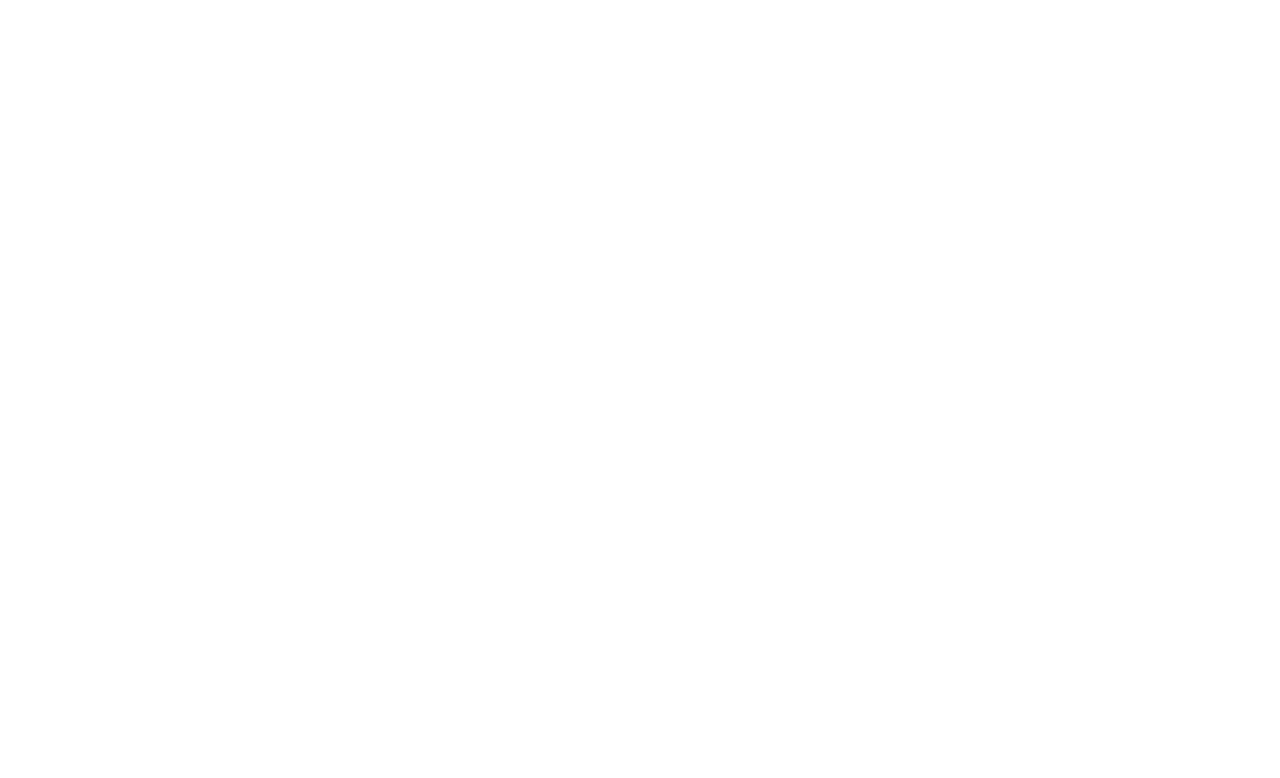
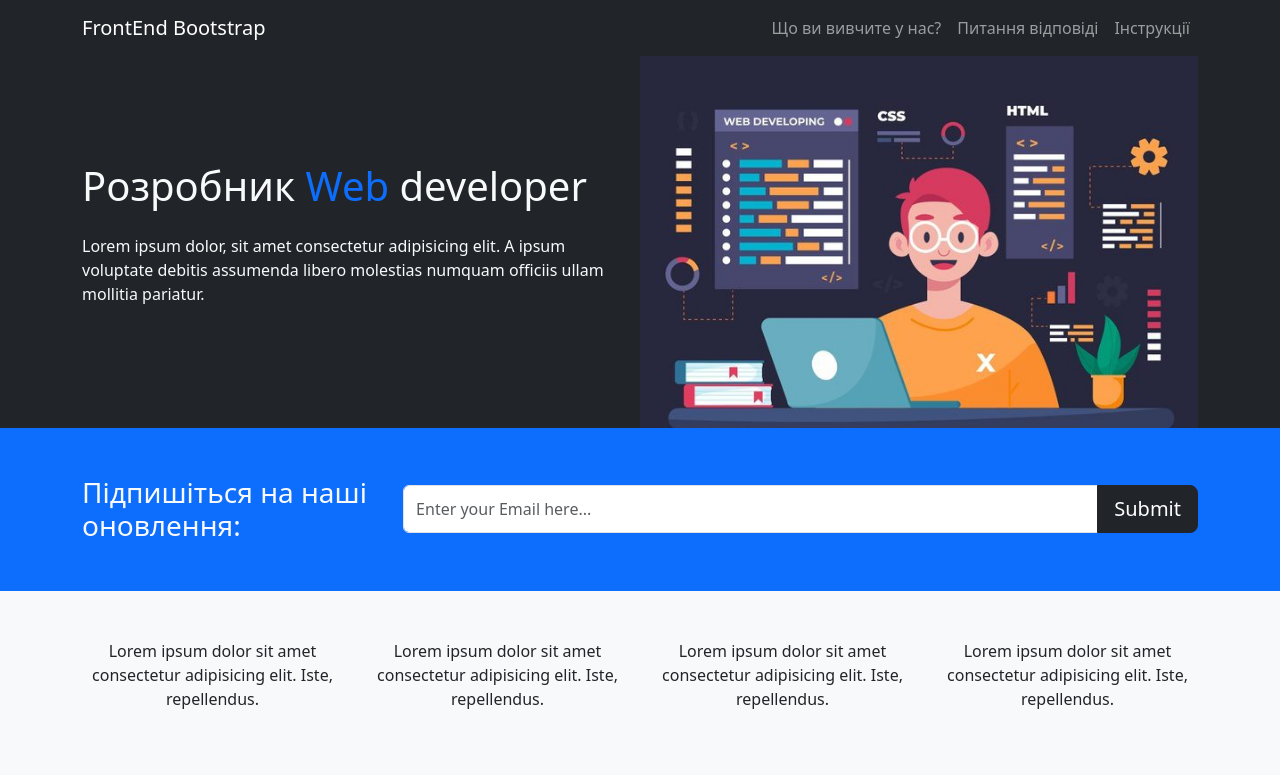
Before and after one commit to vadymolh/fe_lessons_18_09, a website: page index.html in a window 1280 px wide. Drawn offline with nearby package versions, Linux system fonts and the light colour scheme.

Commit message:
mainpage with bootstrap

```diff
--- a/index.html
+++ b/index.html
@@ -3,7 +3,118 @@
   <head>
     <meta charset="UTF-8" />
     <meta name="viewport" content="width=device-width, initial-scale=1.0" />
-    <title>Document</title>
+    <!-- <link
+      href="https://cdn.jsdelivr.net/npm/bootstrap@5.3.2/dist/css/bootstrap.min.css"
+      rel="stylesheet"
+      integrity="sha384-T3c6CoIi6uLrA9TneNEoa7RxnatzjcDSCmG1MXxSR1GAsXEV/Dwwykc2MPK8M2HN"
+      crossorigin="anonymous"
+    />-->
+    <link
+      rel="stylesheet"
+      href="./node_modules/bootstrap/dist/css/bootstrap.min.css"
+    />
+    <title>Bootstrap lesson</title>
   </head>
-  <body></body>
+  <body>
+    <nav class="navbar navbar-dark bg-dark navbar-expand-lg">
+      <div class="container">
+        <a href="#" class="navbar-brand">FrontEnd Bootstrap</a>
+        <button
+          class="navbar-toggler"
+          type="button"
+          data-bs-toggle="collapse"
+          data-bs-target="#main_menu"
+        >
+          <span class="navbar-toggler-icon"></span>
+        </button>
+        <div class="collapse navbar-collapse" id="main_menu">
+          <ul class="navbar-nav ms-auto">
+            <li class="nav-item">
+              <a href="#learn" class="nav-link">Що ви вивчите у нас?</a>
+            </li>
+            <li class="nav-item">
+              <a href="#question" class="nav-link">Питання відповіді</a>
+            </li>
+            <li class="nav-item">
+              <a href="#instr" class="nav-link">Інструкції</a>
+            </li>
+          </ul>
+        </div>
+      </div>
+    </nav>
+    <section class="bg-dark text-light">
+      <div class="container">
+        <div
+          class="d-flex flex-column flex-md-row align-items-center justify-content-between"
+        >
+          <div class="order-2 order-md-0">
+            <h1 class="my-2">
+              Розробник <span class="text-primary">Web</span> developer
+            </h1>
+            <p class="my-4">
+              Lorem ipsum dolor, sit amet consectetur adipisicing elit. A ipsum
+              voluptate debitis assumenda libero molestias numquam officiis
+              ullam mollitia pariatur.
+            </p>
+          </div>
+          <img
+            class="img-fluid w-50 ms-3 order-1 order-md-0"
+            src="./img/showcase.jpg"
+            alt="Nerd with notebook"
+          />
+        </div>
+      </div>
+    </section>
+
+    <section class="bg-primary text-light p-5">
+      <div class="container">
+        <div class="d-flex justify-content-between align-items-center">
+          <h3 class="mb-3 mb-lg-0">Підпишіться на наші оновлення:</h3>
+          <div class="input-group">
+            <input
+              type="email"
+              class="form-control"
+              placeholder="Enter your Email here..."
+              aria-label="Recipient's username"
+              aria-describedby="basic-addon2"
+            />
+            <button class="btn btn-dark btn-lg">Submit</button>
+          </div>
+        </div>
+      </div>
+    </section>
+
+    <section class="p-5 bg-light">
+      <div class="container">
+        <div class="row text-center">
+          <div class="col-lg-3 col-6">
+            <p>
+              Lorem ipsum dolor sit amet consectetur adipisicing elit. Iste,
+              repellendus.
+            </p>
+          </div>
+          <div class="col-lg-3 col-6">
+            <p>
+              Lorem ipsum dolor sit amet consectetur adipisicing elit. Iste,
+              repellendus.
+            </p>
+          </div>
+          <div class="col-lg-3 col-6">
+            <p>
+              Lorem ipsum dolor sit amet consectetur adipisicing elit. Iste,
+              repellendus.
+            </p>
+          </div>
+          <div class="col-lg-3 col-6">
+            <p>
+              Lorem ipsum dolor sit amet consectetur adipisicing elit. Iste,
+              repellendus.
+            </p>
+          </div>
+        </div>
+      </div>
+    </section>
+
+    <script src="./node_modules/bootstrap/dist/js/bootstrap.min.js"></script>
+  </body>
 </html>
--- /dev/null
+++ b/package.json
@@ -0,0 +1,5 @@
+{
+  "dependencies": {
+    "bootstrap": "^5.3.2"
+  }
+}
```
Also changed, not shown: img/fundamentals.png (added), img/react.png (added), img/showcase.jpg (added), 1 other file.
